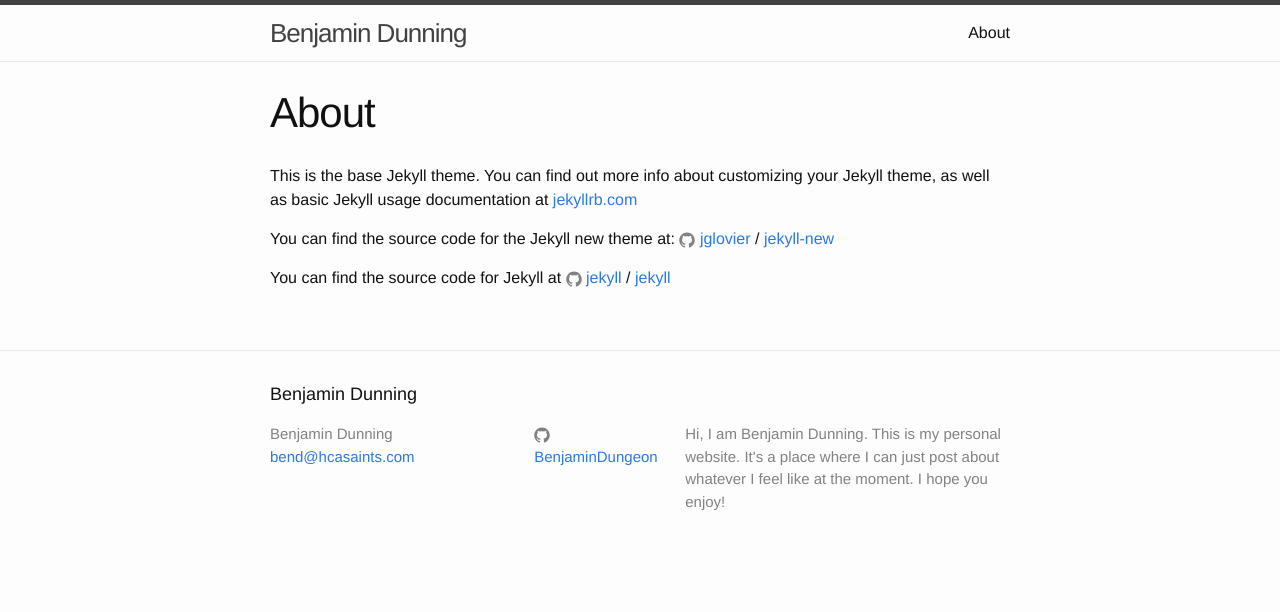
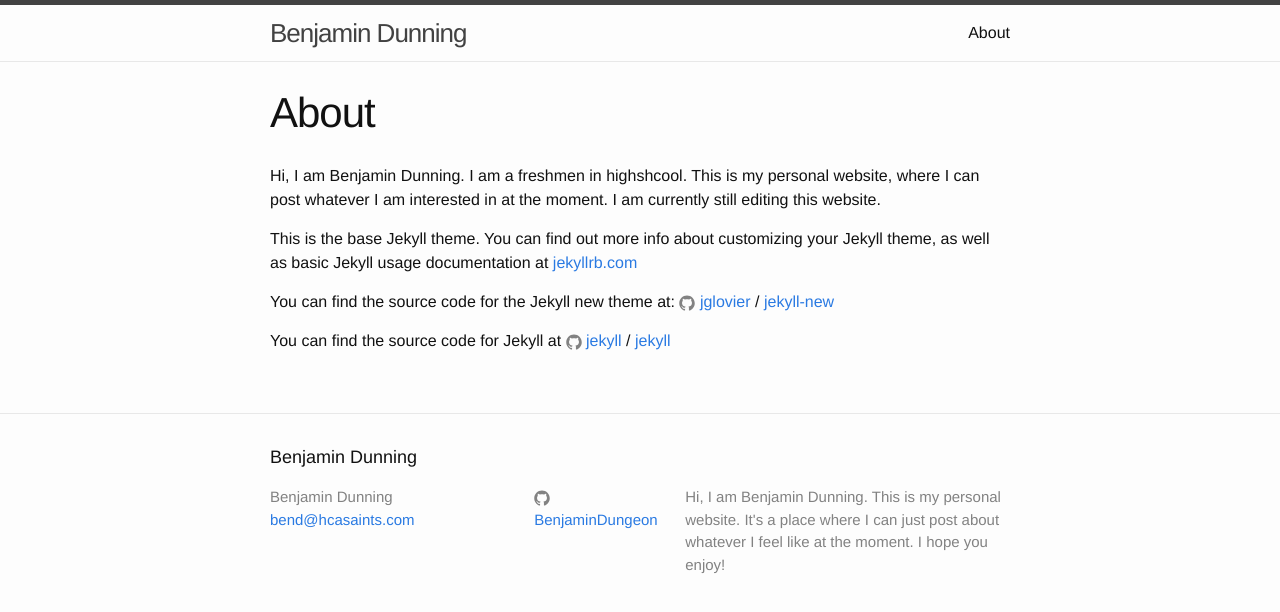
Before and after one commit to BenjaminDungeon/BenjaminDungeon.github.io, a Jekyll site: the page built from about.md, in a window 1280 px wide. Shown: the top 612 px of the page. Built offline with Jekyll 4.4.1, drawn with Linux system fonts in a browser that asks for light colours.

Commit message:
Edit About Section

```diff
--- a/about.md
+++ b/about.md
@@ -3,6 +3,17 @@ layout: page
 title: About
 permalink: /about/
 ---
+
+Hi, I am Benjamin Dunning. I am a freshmen in highshcool. This is my personal website, where I can post whatever I am interested in at the moment. I am currently still editing this website.
+
+
+
+
+
+
+
+
+
 
 This is the base Jekyll theme. You can find out more info about customizing your Jekyll theme, as well as basic Jekyll usage documentation at [jekyllrb.com](http://jekyllrb.com/)
 
```
